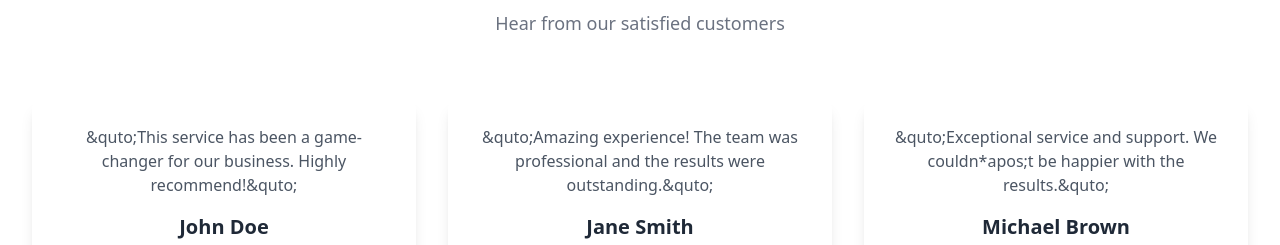
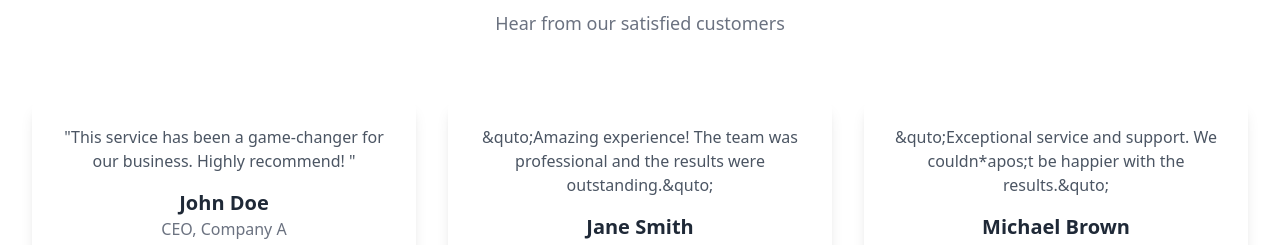
Before and after one commit to raghu693/nextjsblogapp, a Next.js app: page / in a window 1280 px wide. Shown: the part 1260-1505 px from the top of the page. Built offline with nearby package versions, Linux system fonts and the light colour scheme.

Commit message:
Update page.js

```diff
--- a/app/page.js
+++ b/app/page.js
@@ -172,8 +172,8 @@ export default function Home() {
             <div className="w-full sm:w-1/2 lg:w-1/3 p-4">
               <div className="p-6 bg-white rounded-lg shadow-lg dark:bg-gray-800 transform transition duration-500 hover:scale-105 text-center">
                 <p className="text-gray-600 dark:text-gray-400">
-                  &quto;This service has been a game-changer for our business. Highly
-                  recommend!&quto;
+                  &quot;This service has been a game-changer for our business. Highly
+                  recommend! &quot;
                 </p>
                 <h3 className="mt-4 text-xl font-semibold text-gray-800 dark:text-gray-200">
                   John Doe
```
